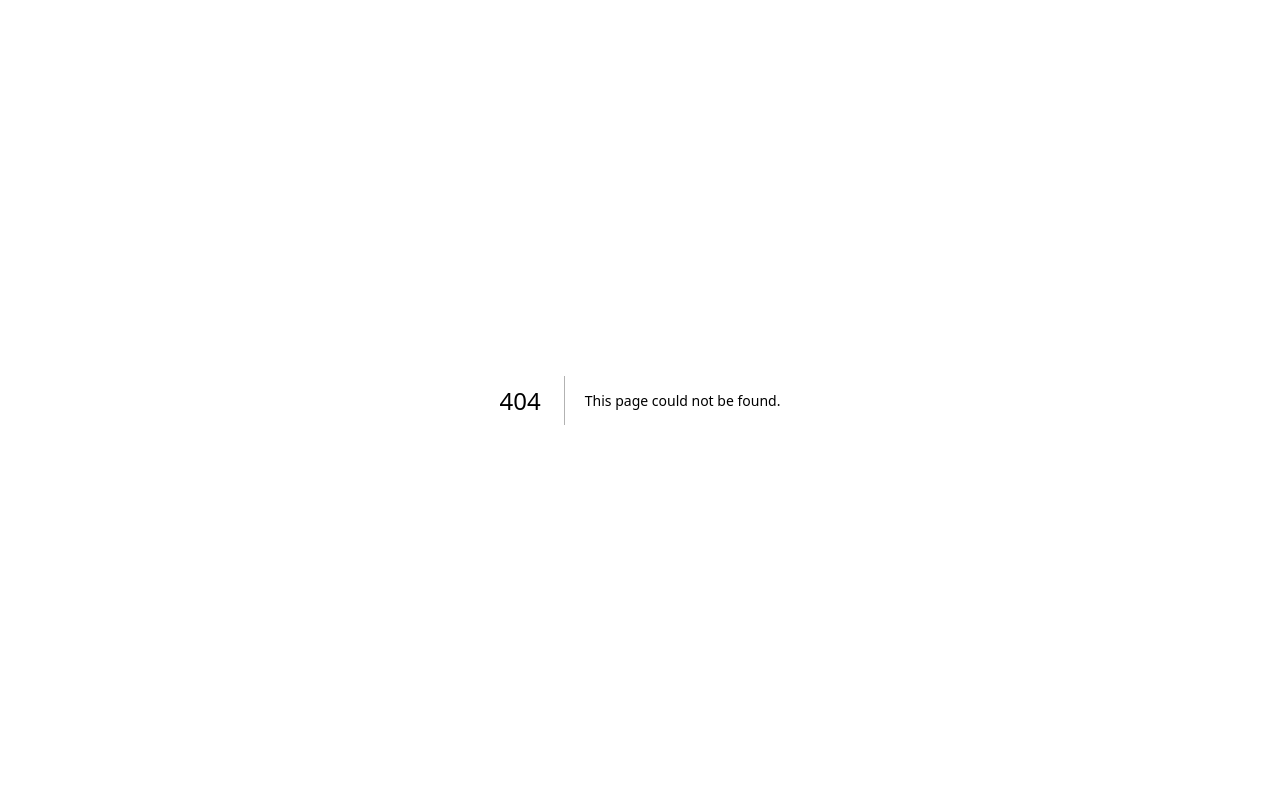
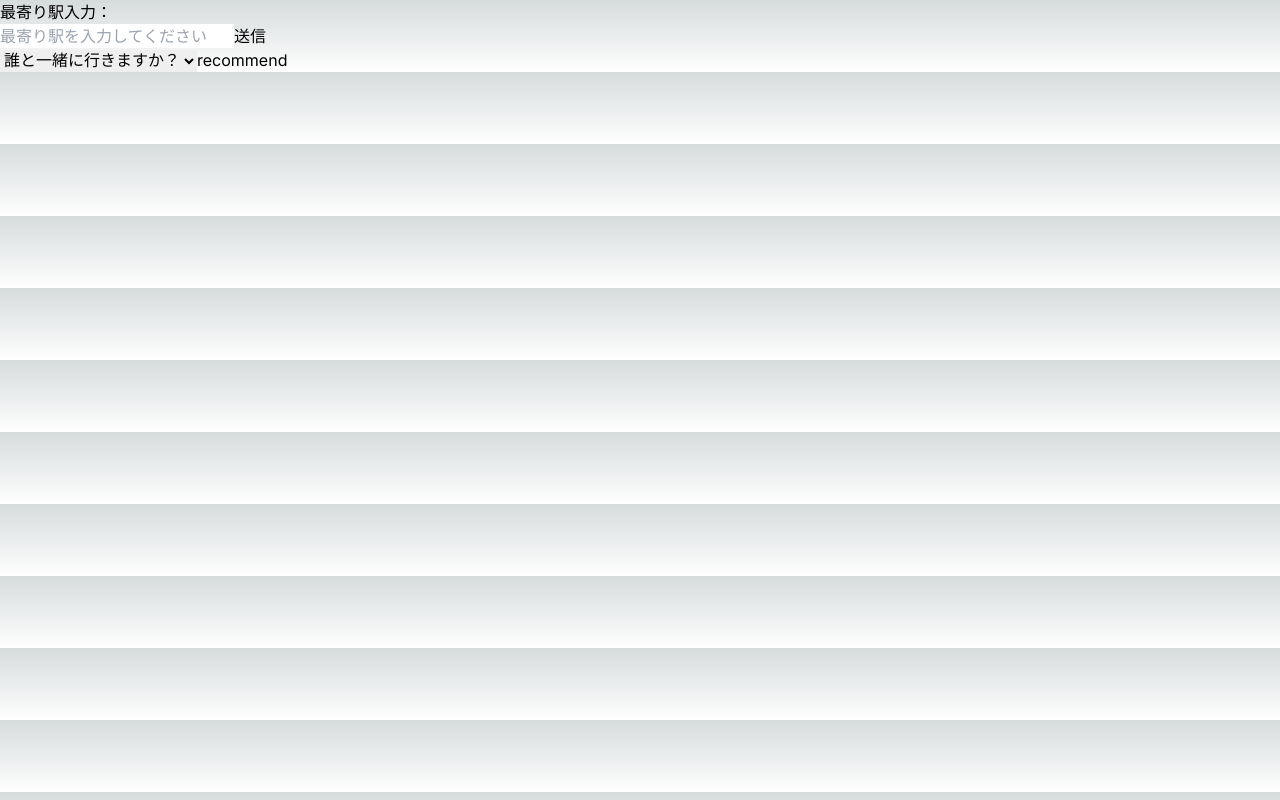
Before and after one commit to ms-engineer-bc7/teamb-lastPJ, a Next.js app in the folder front/: page /randomStations in a window 1280 px wide. Before the commit this address had no page. Built offline with nearby package versions, Linux system fonts and the light colour scheme.

Commit message:
２か所のエンドポイントに対してリクエストを送りレスポンスが取得できるようにしました

```diff
--- /dev/null
+++ b/front/src/app/randomStations/page.tsx
@@ -0,0 +1,97 @@
+"use client";
+
+import React, { useState } from 'react';
+import axios, { AxiosError } from 'axios';
+
+// 位置情報を含む駅情報の型定義
+interface StationInfo {
+  name: string;
+  location: {
+      lat: number;
+      lng: number;
+  };
+}
+
+// フォームで使用するプロップスの型定義が必要な場合はここに追加します
+interface PlaceFormProps {}
+
+
+const PlaceForm: React.FC<PlaceFormProps> = () => {
+  const [stationName, setStationName] = useState<string>('');
+  const [visitType, setVisitType] = useState<string>('');
+  const [stationInfo, setStationInfo] = useState<StationInfo | null>(null);
+  const [message, setMessage] = useState<string>('');
+  const [error, setError] = useState<string>('');
+
+  const fetchRandomStation = async () => {
+      try {
+          const response = await axios.get(`http://localhost:8000/find-station/`, { params: { address: stationName } });
+          console.log('Random station response:', response.data); // 追加：ランダムに選ばれた駅のレスポンスをログに出力
+          setStationInfo({
+              name: response.data.random_station,
+              location: { lat: response.data.latitude, lng: response.data.longitude }
+          });
+      } catch (error: any) {
+          console.error('Error fetching random station:', error); // 追加：エラー時のログを出力
+          setError('駅情報の取得に失敗しました');
+      }
+  };
+
+  const fetchPlacesRecommendation = async () => {
+      if (!stationInfo) {
+          setError('駅情報が設定されていません');
+          return;
+      }
+      try {
+          const { lat, lng } = stationInfo.location;
+          const response = await axios.post('http://localhost:8000/places/', {
+              language: 'ja',
+              station_name: stationInfo.name,
+              visit_type: visitType,
+              radius: 2000,
+              latitude: lat,
+              longitude: lng
+          });
+          console.log('Places recommendation response:', response.data); // 追加：おすすめ情報のレスポンスをログに出力
+
+          setMessage(response.data.message);
+      } catch (error: any) {
+          setError('おすすめ情報の取得に失敗しました');
+      }
+  };
+
+  return (
+    <div>
+    <div>
+      最寄り駅入力：
+      <form onSubmit={(e) => { e.preventDefault(); fetchRandomStation(); }}>
+        <input
+          type="text"
+          value={stationName}
+          onChange={(e) => setStationName(e.target.value)}
+          placeholder="最寄り駅を入力してください"
+        />
+        <button type="submit">送信</button>
+      </form>
+    </div>
+    <div>
+      {stationInfo && <p>あなたにおすすめの駅：{stationInfo.name}</p>}
+    </div>
+    <div>
+      <select value={visitType} onChange={(e) => setVisitType(e.target.value)}>
+        <option value="">誰と一緒に行きますか？</option>
+        <option value="一人">一人</option>
+        <option value="子連れ">子連れ</option>
+        <option value="カップル">カップル</option>
+      </select>
+      <button onClick={fetchPlacesRecommendation}>recommend</button>
+    </div>
+    <div>
+      {message && <ul>{message.split(', ').map((place, index) => <li key={index}>{place}</li>)}</ul>}
+      {error && <p>{error}</p>}
+    </div>
+  </div>
+);
+};
+
+export default PlaceForm;
```
